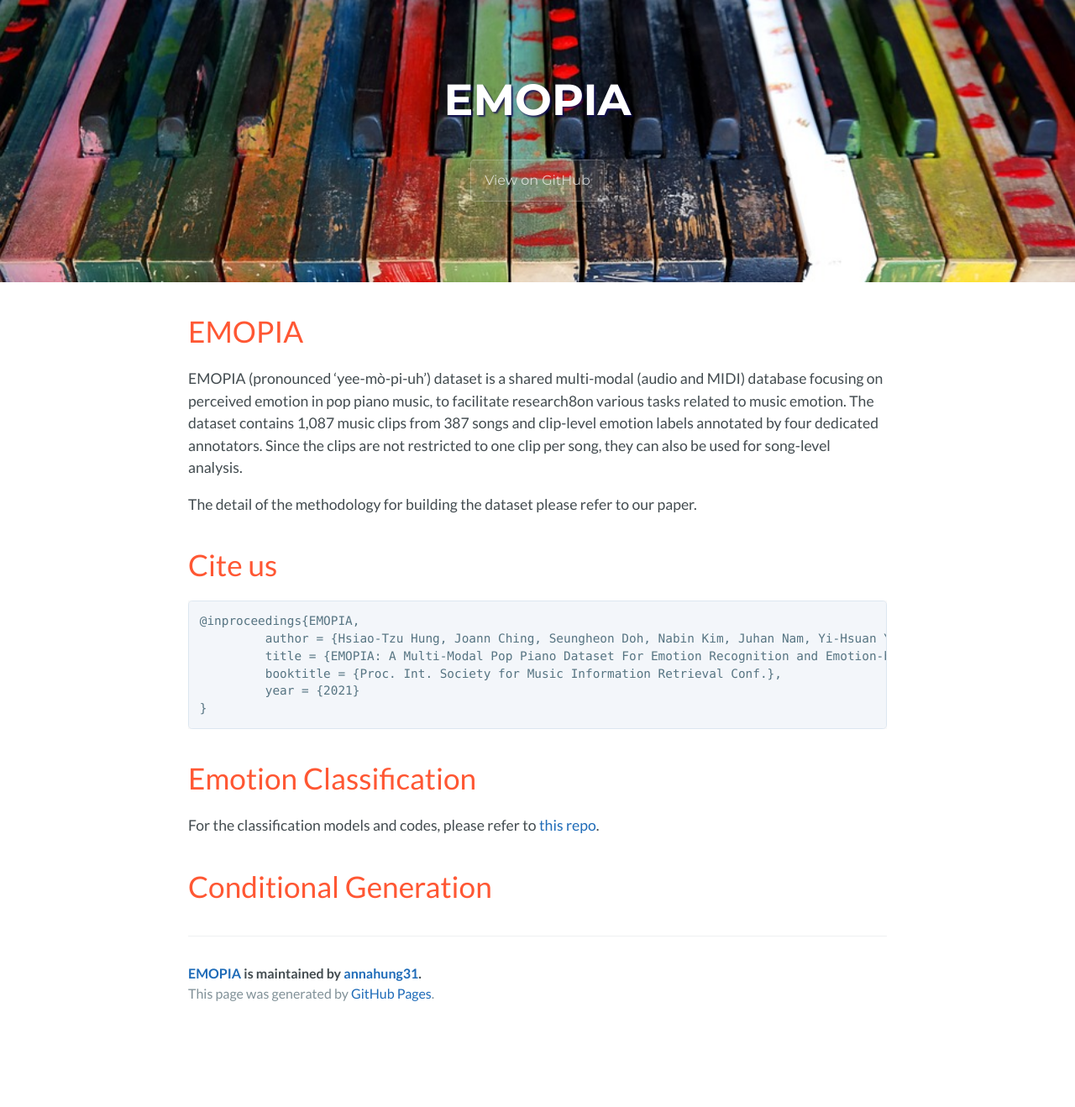
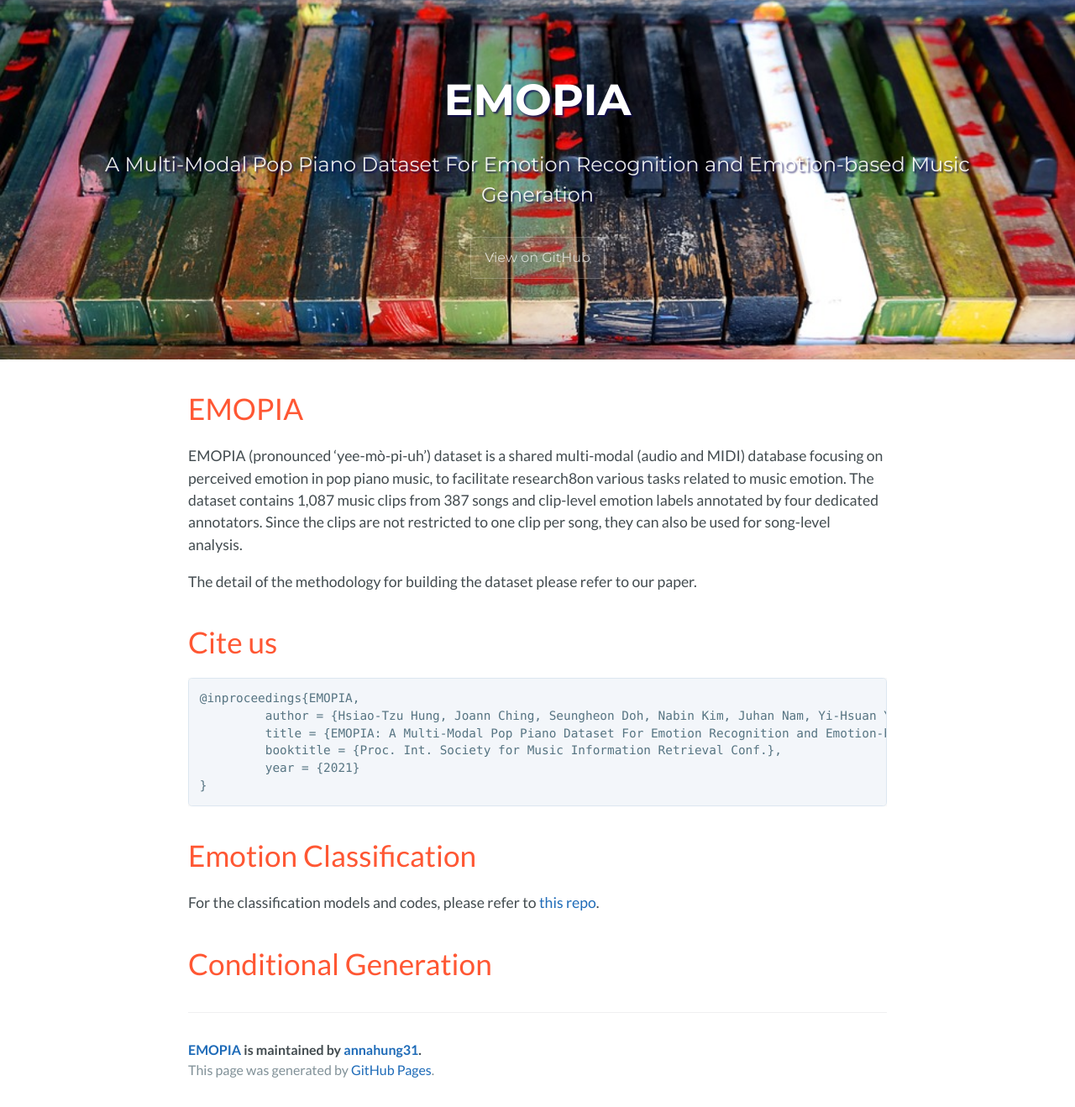
Before and after one commit to annahung31/EMOPIA, a Jekyll site: the page built from docs/index.md, in a window 1280 px wide. Shown: the whole page at 84% size. Built offline with Jekyll 4.4.1, drawn with Linux system fonts in a browser that asks for light colours; our own code applies the rules of GitHub Pages for plain Markdown files; the repository's description, which GitHub fills in, is left out; before the commit the page ends 1227 px from its top, so only the background shows below that.

```diff
--- a/docs/_config.yml
+++ b/docs/_config.yml
@@ -1 +1,4 @@
 theme: jekyll-theme-cayman
+
+title: [EMOPIA]
+description: [A Multi-Modal Pop Piano Dataset For Emotion Recognition and Emotion-based Music Generation]
```
